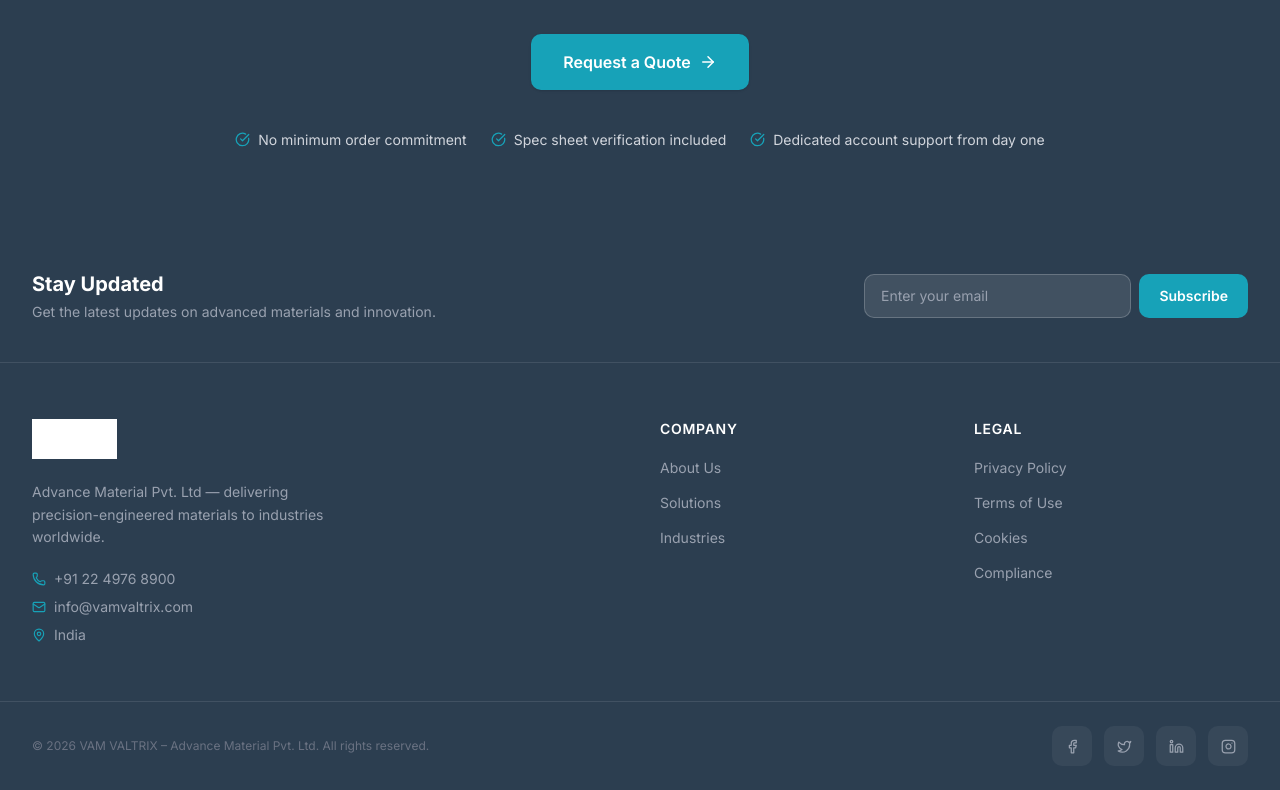
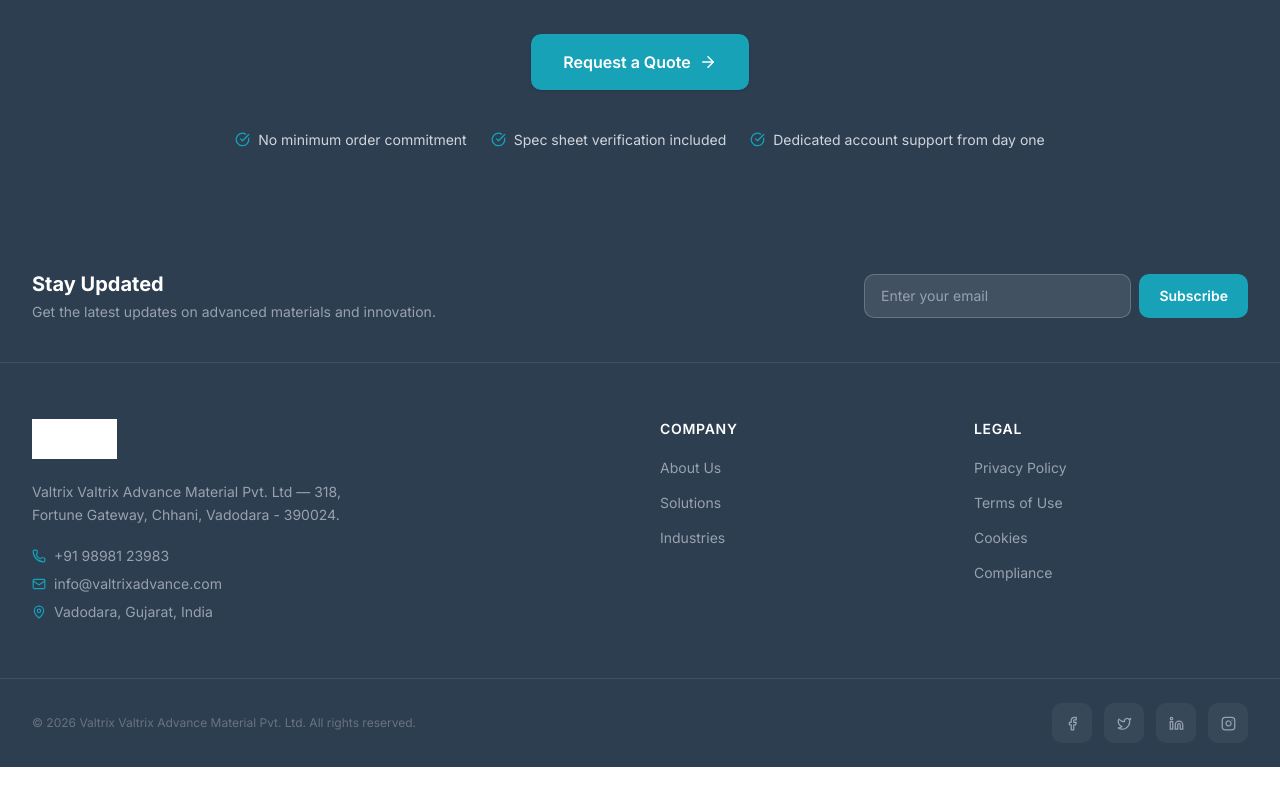
Before and after one commit to slkprynsh/VAL-PROJECT, a Next.js app: page / in a window 1280 px wide. Shown: the part 1835-2625 px from the top of the page. After the commit the page ends 2602 px from the top, so only its background shows below. Built offline with nearby package versions, Linux system fonts and the light colour scheme; no server answers.

Commit message:
feat: update about, contact, privacy, terms, footer, navbar, and hero sections

```diff
--- a/app/about/page.tsx
+++ b/app/about/page.tsx
@@ -16,7 +16,7 @@
         <motion.div initial={{ opacity: 0, y: 20 }} animate={{ opacity: 1, y: 0 }} transition={{ duration: 0.6 }} className="max-w-3xl mx-auto text-center px-4">
           <div className="inline-flex items-center gap-2 px-3 py-1.5 sm:px-4 sm:py-2 rounded-full bg-[#E6F7FA] border border-[#D1F2F7] mb-5 sm:mb-6">
             <span className="w-2 h-2 rounded-full bg-[#17A2B8]" />
-            <span className="text-sm font-medium text-[#2C3E50]">Advance Material Pvt. Ltd</span>
+            <span className="text-sm font-medium text-[#2C3E50]">Valtrix Advance Material Pvt. Ltd</span>
           </div>
           <h1 className="text-3xl sm:text-4xl md:text-5xl lg:text-6xl font-bold text-[#2C3E50] mb-4 sm:mb-6 leading-tight">
             We Source What Others{' '}
--- a/app/contact/page.tsx
+++ b/app/contact/page.tsx
@@ -101,9 +101,9 @@
           <div className="lg:col-span-1 space-y-6 sm:space-y-8">
             <SectionTitle subtitle="CONTACT INFO" title="Reach Out" className="text-left mb-2" />
             {[
-              { icon: Mail,   title: 'Email',  lines: ['info@vamvaltrix.com', 'sourcing@vamvaltrix.com'] },
-              { icon: Phone,  title: 'Phone',  lines: ['+91 22 4976 8900', 'Mon–Fri, 9am–6pm IST'] },
-              { icon: MapPin, title: 'Office', lines: ['Advance Material Pvt. Ltd', 'India'] },
+              { icon: Mail,   title: 'Email',  lines: ['info@valtrixadvance.com', 'sourcing@valtrixadvance.com'] },
+              { icon: Phone,  title: 'Phone',  lines: ['+91 98981 23983', 'Mon–Fri, 9am–6pm IST'] },
+              { icon: MapPin, title: 'Office', lines: ['318, Fortune Gateway, Chhani,', 'Vadodara - 390024, Gujarat, India'] },
             ].map(({ icon: Icon, title, lines }, idx) => (
               <Reveal key={title} direction="left" delay={idx * 0.1}>
                 <div className="flex gap-3 sm:gap-4">
--- a/app/layout.tsx
+++ b/app/layout.tsx
@@ -14,10 +14,10 @@
 });
 
 export const metadata: Metadata = {
-  title: 'VAM VALTRIX – Advance Material Pvt. Ltd',
+  title: 'Valtrix Valtrix Advance Material Pvt. Ltd',
   description: 'Leading manufacturer of advanced materials for industrial applications. Metals, composites, polymers, and specialty coatings.',
   openGraph: {
-    title: 'VAM VALTRIX – Advance Material Pvt. Ltd',
+    title: 'Valtrix Valtrix Advance Material Pvt. Ltd',
     description: 'Leading manufacturer of advanced materials for industrial applications.',
     url: 'https://vamvaltrix.com',
   },
@@ -34,19 +34,22 @@
 const jsonLd = {
   '@context': 'https://schema.org',
   '@type': 'Organization',
-  name: 'VAM VALTRIX – Advance Material Pvt. Ltd',
+  name: 'Valtrix Valtrix Advance Material Pvt. Ltd',
   url: 'https://vamvaltrix.com',
   logo: 'https://vamvaltrix.com/valtrix-logo.png',
   contactPoint: {
     '@type': 'ContactPoint',
-    telephone: '+91 22 4976 8900',
+    telephone: '+91 98981 23983',
     contactType: 'customer service',
     areaServed: 'IN',
     availableLanguage: ['en', 'hi'],
   },
   address: {
     '@type': 'PostalAddress',
-    streetAddress: 'Advance Material Pvt. Ltd',
+    streetAddress: '318, Fortune Gateway, Chhani',
+    addressLocality: 'Vadodara',
+    postalCode: '390024',
+    addressRegion: 'Gujarat',
     addressCountry: 'India',
   },
 };
--- a/app/privacy-policy/page.tsx
+++ b/app/privacy-policy/page.tsx
@@ -32,7 +32,7 @@
               <section className="bg-[#F8FAFB] p-6 rounded-xl border border-gray-100">
                 <h2 className="text-xl font-bold text-[#2C3E50] mb-3">Overview</h2>
                 <p>
-                  VAM VALTRIX (Advance Material Pvt. Ltd, "we", "us", "our") is committed to protecting the privacy and security of your personal data. This Privacy Policy explains how we collect, use, store, and process your personal information when you use our website, request quotes, or contact us.
+                  VAM VALTRIX (Valtrix Advance Material Pvt. Ltd, "we", "us", "our") is committed to protecting the privacy and security of your personal data. This Privacy Policy explains how we collect, use, store, and process your personal information when you use our website, request quotes, or contact us.
                 </p>
                 <p className="mt-2">
                   This policy is designed to comply with global privacy standards, including the **General Data Protection Regulation (GDPR)** for individuals in the European Economic Area (EEA), and the **Digital Personal Data Protection Act, 2023 (DPDPA 2023)** of India.
@@ -121,7 +121,7 @@
                 </p>
                 <div className="mt-4 text-sm space-y-1 text-gray-700">
                   <p><strong>Email:</strong> privacy@vamvaltrix.com</p>
-                  <p><strong>Address:</strong> Advance Material Pvt. Ltd, India</p>
+                  <p><strong>Address:</strong> 318, Fortune Gateway, Chhani, Vadodara - 390024, Gujarat, India</p>
                   <p><strong>Response Time:</strong> We aim to respond to all valid requests within 30 days.</p>
                 </div>
               </section>
--- a/app/terms-of-use/page.tsx
+++ b/app/terms-of-use/page.tsx
@@ -32,7 +32,7 @@
               <section className="bg-[#F8FAFB] p-6 rounded-xl border border-gray-100">
                 <h2 className="text-xl font-bold text-[#2C3E50] mb-3">Acceptance of Terms</h2>
                 <p>
-                  By accessing and using the website of VAM VALTRIX (Advance Material Pvt. Ltd, "we", "us", "our"), you accept and agree to be bound by these Terms of Use. If you do not agree to these terms, please do not use our website.
+                  By accessing and using the website of VAM VALTRIX (Valtrix Advance Material Pvt. Ltd, "we", "us", "our"), you accept and agree to be bound by these Terms of Use. If you do not agree to these terms, please do not use our website.
                 </p>
               </section>
             </Reveal>
--- a/components/footer/footer.tsx
+++ b/components/footer/footer.tsx
@@ -142,20 +142,20 @@
               <Image src="/valtrix-logo.png" alt="VAM VALTRIX" width={130} height={44} className="h-9 sm:h-10 w-auto brightness-0 invert" />
             </Link>
             <p className="text-sm text-gray-400 leading-relaxed mb-5 max-w-xs">
-              Advance Material Pvt. Ltd — delivering precision-engineered materials to industries worldwide.
+              Valtrix Valtrix Advance Material Pvt. Ltd — 318, Fortune Gateway, Chhani, Vadodara - 390024.
             </p>
             <div className="space-y-2 text-sm text-gray-400">
               <div className="flex items-center gap-2">
                 <Phone size={14} className="text-[#17A2B8] shrink-0" />
-                <a href="tel:+912249768900" className="hover:text-white transition-colors">+91 22 4976 8900</a>
+                <a href="tel:+919898123983" className="hover:text-white transition-colors">+91 98981 23983</a>
               </div>
               <div className="flex items-center gap-2">
                 <Mail size={14} className="text-[#17A2B8] shrink-0" />
-                <a href="mailto:info@vamvaltrix.com" className="hover:text-white transition-colors break-all">info@vamvaltrix.com</a>
+                <a href="mailto:info@valtrixadvance.com" className="hover:text-white transition-colors break-all">info@valtrixadvance.com</a>
               </div>
               <div className="flex items-center gap-2">
                 <MapPin size={14} className="text-[#17A2B8] shrink-0" />
-                <span>India</span>
+                <span>Vadodara, Gujarat, India</span>
               </div>
             </div>
           </div>
@@ -182,7 +182,7 @@
       <div className="border-t border-white/10">
         <div className="max-w-7xl mx-auto px-4 sm:px-6 lg:px-8 py-5 sm:py-6 flex flex-col sm:flex-row items-center justify-between gap-4">
           <p className="text-xs text-gray-500 text-center sm:text-left">
-            &copy; {new Date().getFullYear()} VAM VALTRIX – Advance Material Pvt. Ltd. All rights reserved.
+            &copy; {new Date().getFullYear()} Valtrix Valtrix Advance Material Pvt. Ltd. All rights reserved.
           </p>
           <div className="flex gap-3">
             {[
--- a/components/hero/hero-section.tsx
+++ b/components/hero/hero-section.tsx
@@ -222,16 +222,6 @@
               </div>
             ))}
           </div>
-
-          <div className="space-y-2">
-            {['No minimum order commitment', 'Spec sheet & cert verification included', 'Dedicated sourcing specialist assigned', 'Real-time order tracking from day one'].map((item) => (
-              <div key={item} className="flex items-center gap-2">
-                <CheckCircle className="w-4 h-4 text-[#17A2B8] shrink-0" />
-                <span className="text-sm text-[#1A1A1A]">{item}</span>
-              </div>
-            ))}
-          </div>
-
           {quoteStatus === 'success' ? (
             <div className="text-center py-5 bg-[#E6F7FA] rounded-xl border border-[#D1F2F7]">
               <CheckCircle className="w-10 h-10 text-[#17A2B8] mx-auto mb-2" />
--- a/components/navbar/navbar.tsx
+++ b/components/navbar/navbar.tsx
@@ -52,9 +52,9 @@
         <div className="bg-[#2C3E50] text-white py-1.5 sm:py-2">
           <div className="max-w-7xl mx-auto px-4 sm:px-6 lg:px-8 flex justify-between items-center text-xs sm:text-sm">
             <div className="flex items-center gap-3 sm:gap-6">
-              <a href="tel:+912249768900" className="flex items-center gap-1 sm:gap-1.5 hover:text-[#D1F2F7] transition-colors min-h-[44px]">
+              <a href="tel:+919898123983" className="flex items-center gap-1 sm:gap-1.5 hover:text-[#D1F2F7] transition-colors min-h-[44px]">
                 <Phone size={12} />
-                <span className="hidden xs:inline sm:inline">+91 22 4976 8900</span>
+                <span className="hidden xs:inline sm:inline">+91 98981 23983</span>
                 <span className="xs:hidden sm:hidden">Call Us</span>
               </a>
               <a href="mailto:info@vamvaltrix.com" className="hidden md:flex items-center gap-1.5 hover:text-[#D1F2F7] transition-colors">
@@ -62,7 +62,7 @@
                 <span>info@vamvaltrix.com</span>
               </a>
             </div>
-            <span className="text-xs text-gray-300 hidden sm:block">ISO Certified &nbsp;|&nbsp; Advance Material Pvt. Ltd</span>
+            <span className="text-xs text-gray-300 hidden sm:block">ISO Certified &nbsp;|&nbsp; Valtrix Valtrix Advance Material Pvt. Ltd</span>
             <span className="text-xs text-gray-300 sm:hidden">ISO Certified</span>
           </div>
         </div>
```
